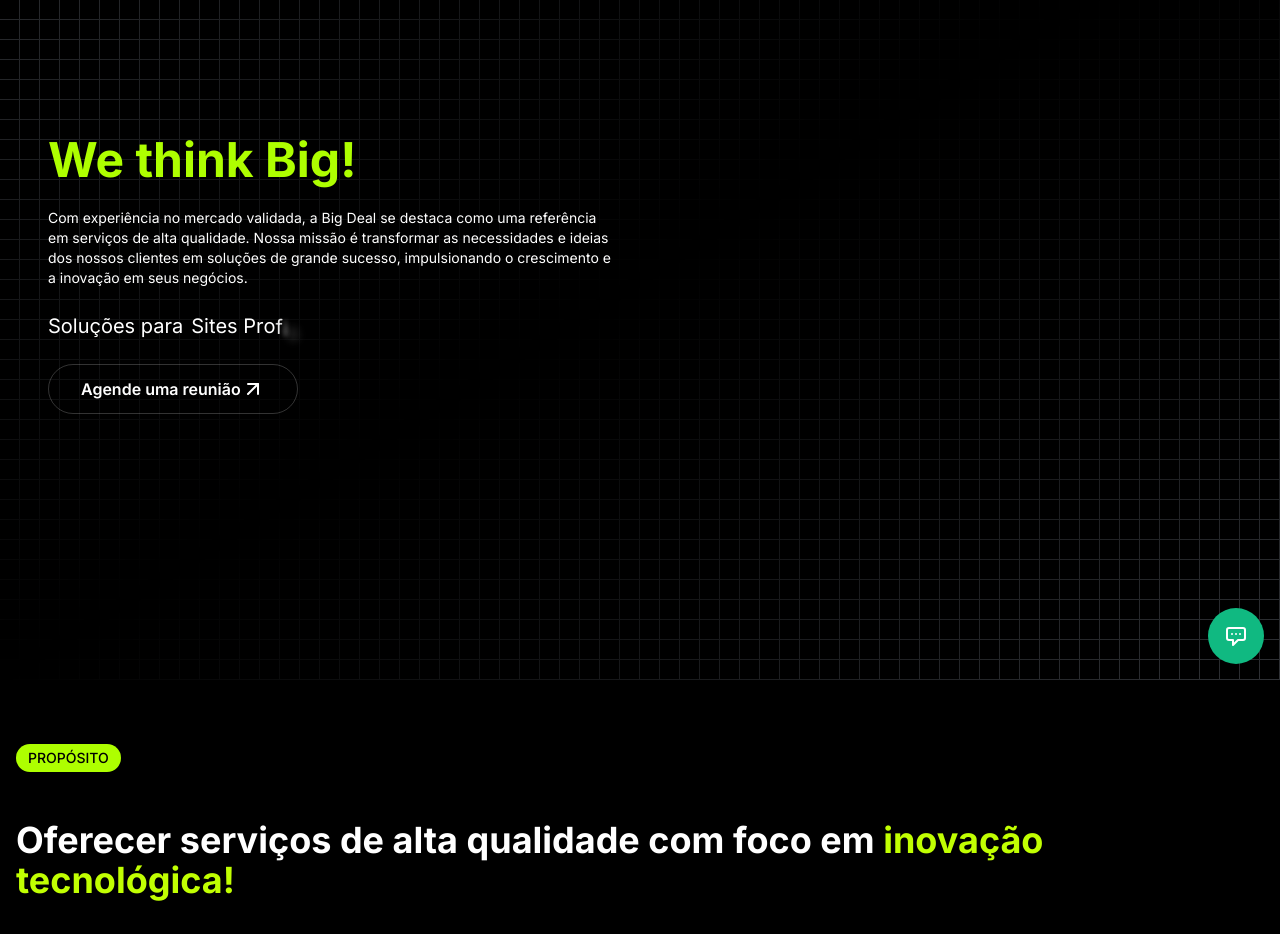
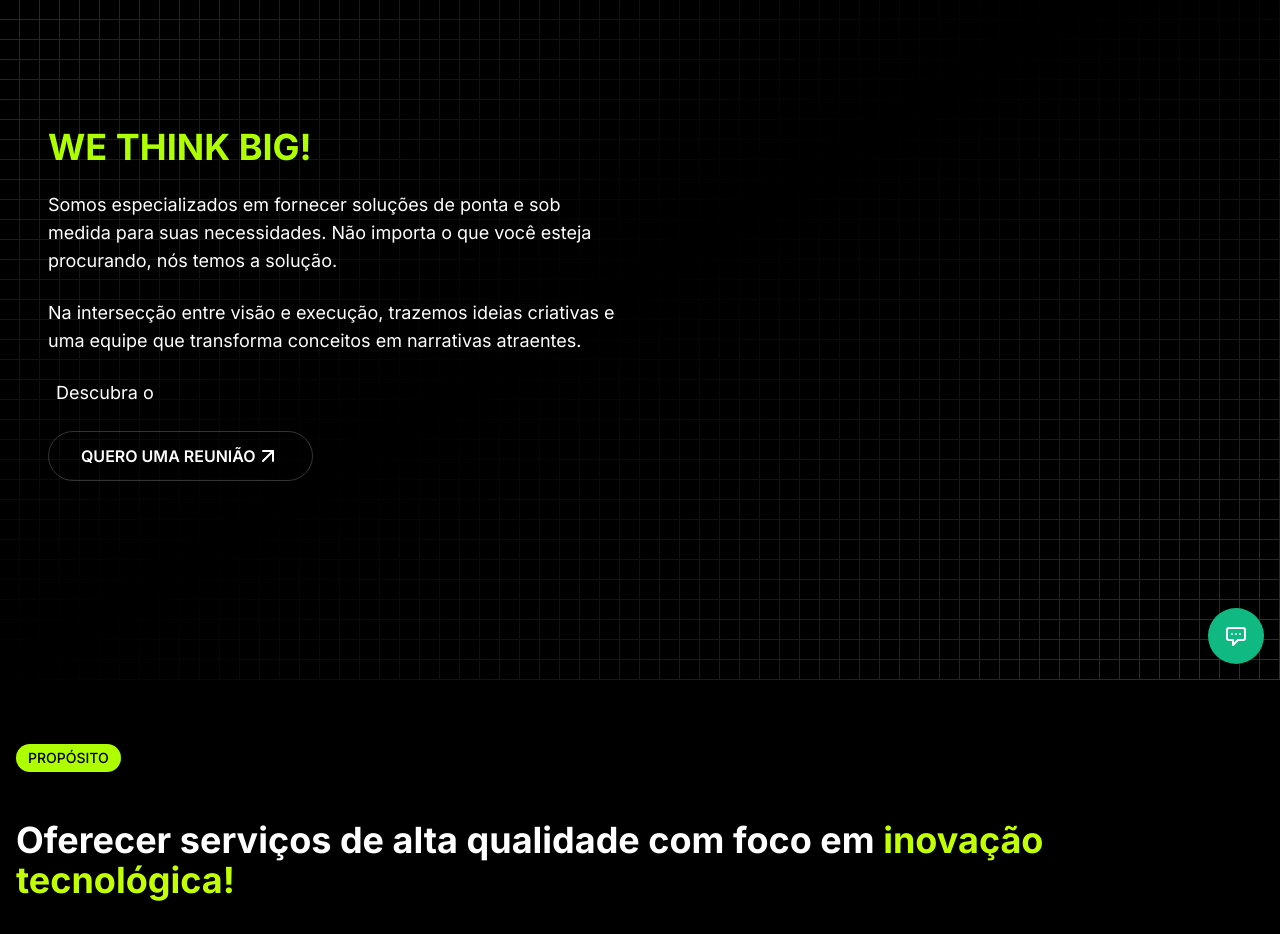
Before and after one commit to OtherPaulo/bigup-repo, a Next.js app: page /quem-somos in a window 1280 px wide. Shown: the part 120-1054 px from the top of the page. Built offline with nearby package versions, Linux system fonts and the light colour scheme.

Commit message:
att font-size

```diff
--- a/src/components/(QuemSomos)/propositoo/_components/proposito.tsx
+++ b/src/components/(QuemSomos)/propositoo/_components/proposito.tsx
@@ -9,12 +9,12 @@
         {/* Header Section */}
         <div className="mb-12">
         <div className="inline-block bg-[#AEFF00] text-black text-sm font-medium px-3 py-1 rounded-full mb-8">PROPÓSITO</div>
-        <h1 className="text-2xl font-bold leading-tight md:text-xl lg:text-4xl mt-4 mb-8">
+        <h1 className="text-2xl font-bold leading-tight md:text-4xl lg:text-4xl mt-4 mb-8">
             Oferecer serviços de alta qualidade com foco em {" "}
             <span className="text-[#C1FF02]">inovação tecnológica!</span>
           </h1>
-          <p className="text-sm text-gray-400">
-            Na interseção entre visão e execução, transformamos conceitos em soluções impactantes.
+          <p className="text-lg text-gray-400">
+          Na junção de visão e ação, transformamos ideias em soluções que realmente fazem a diferença.
           </p>
         </div>
         {/* Main Content Grid */}
@@ -22,7 +22,7 @@
           {/* Left Column - Support Card & Image */}
           <div className="space-y-6">
             <div className="bg-[#1A1A1A] p-6 rounded-2xl">
-              <h3 className="text-xl font-bold mb-4">Potencialize seu Negócio</h3>
+              <h3 className="text-lg font-bold mb-4">Potencialize seu Negócio</h3>
               <p className="text-gray-400 mb-4">Estamos sempre disponíveis para nossos clientes</p>
               <a href="https://api.whatsapp.com/send/?phone=5511953843871" target="_blank">
               <Button variant="ghost" className="group">
@@ -33,7 +33,7 @@
             </div>
             <div className="relative h-[400px] rounded-2xl overflow-hidden">
               <Image
-                src="/proposito.png?height=400&width=500"
+                src="/propositoo1.jpeg"
                 alt="Team collaboration"
                 fill
                 className="object-cover"
@@ -45,7 +45,7 @@
           <div className="space-y-6">
             <div className="relative h-[400px] rounded-2xl overflow-hidden">
               <Image
-                src="/proposito2.png?height=400&width=500"
+                src="/propositoo2.jpeg"
                 alt="Office environment"
                 fill
                 className="object-cover"
--- a/src/components/(QuemSomos)/qmain/_components/qmain.tsx
+++ b/src/components/(QuemSomos)/qmain/_components/qmain.tsx
@@ -5,11 +5,11 @@
 import { cn } from "@/lib/utils"
 
 export default function QMain() {
-    const words = ["Branding", "Social Media", "Loja Virtual", "Sites Profissionais"]
+        const words = ["Descubra o Que Nos Torna Únicos!", "Venha Conhecer Nossa Abordagem!", "Explore Nossa Missão e Visão!"]
 
         return (
             <div>
-            <section className="relative min-h-screen w-full bg-black px-4 py-12 text-white md:px-6 lg:px-8">
+                <section className="relative min-h-screen w-full bg-black px-4 py-12 text-white md:px-6 lg:px-8 flex items-center justify-center">
                     <GridPattern
                         width={20}
                         height={20}
@@ -30,49 +30,27 @@
                         <div className="grid gap-8 md:grid-cols-2 md:gap-12">
                             {/* Left content */}
                             <div className="space-y-6 z-10">
-                            <h1 className="text-2xl mt-40 font-bold text-[#AEFF00] leading-tight md:text-xl lg:text-5xl">
-                                We think Big!
+                                <h1 className="text-2xl font-bold text-[#AEFF00] leading-tight md:text-lg lg:text-4xl">
+                                    WE THINK BIG!
                                 </h1>
-                            <p className="text-sm text-white">
-                                Com experiência no mercado validada, a Big Deal se destaca como uma referência em serviços de alta qualidade. Nossa missão é transformar as necessidades e ideias dos nossos clientes em soluções de grande sucesso, impulsionando o crescimento e a inovação em seus negócios.
+                                <p className="text-lg text-white">
+                                Somos especializados em fornecer soluções de ponta e sob medida para suas necessidades. Não importa o que você esteja procurando, nós temos a solução.
                                 </p>
-                            <h2 className="text-lg md:text-lg lg:text-xl">
-                                Soluções para
-                                <FlipWords words={words} className="text-lg md:text-lg lg:text-xl" />
-                            </h2>
+                                <p className="text-lg text-white">
+                                Na intersecção entre visão e execução, trazemos ideias criativas e uma equipe que transforma conceitos em narrativas atraentes.
+                                </p>
+                                <FlipWords words={words} className="text-lg md:text-lg lg:text-lg" />
+
                                 <div className="flex flex-wrap gap-4">
-                                {/* <Link
-                                    href="https://api.whatsapp.com/send/?phone=5511953843871" target="_blank"
-                                    className="rounded-full flex bg-[#AEFF00] px-8 py-3 text-base font-semibold text-black transition-colors hover:bg-[#9EEF00]"
-                                >
-                                    Inicie seu projeto
-                                    <ArrowUpRight className="w-6 h-6 text-black" />
-                                </Link> */}
                                     <Link
                                         href="https://api.whatsapp.com/send/?phone=5511953843871" target="_blank"
                                         className="rounded-full flex border border-white/20 bg-transparent px-8 py-3 text-base font-semibold text-white transition-colors hover:bg-white/10"
                                     >
-                                    Agende uma reunião
+                                        QUERO UMA REUNIÃO
                                         <ArrowUpRight className="w-6 h-6 text-white" />
                                     </Link>
                                 </div>
                             </div>
-
-                        {/* Right content - Image grid */}
-                        {/* <div className="relative mt-8 md:mt-0">
-                            <div className="relative overflow-hidden">
-                                <img
-                                    src="/image-home.png"
-                                    alt="Team working"
-                                    width={300}
-                                    height={200}
-                                    className="h-auto w-full md:w-3/4 md:h-3/4 md:ml-28 object-cover"
-                                />
-                                <div className="absolute top-16 right-[4rem] lg:left-[30rem]">
-                                    <Rotate />
-                                </div>
-                            </div>
-                        </div> */}
                         </div>
                     </div>
                 </section>
--- a/src/components/(Servicos)/diferenciais/_components/diferenciais.tsx
+++ b/src/components/(Servicos)/diferenciais/_components/diferenciais.tsx
@@ -53,7 +53,7 @@
           <div className="mb-16">
           <div className="inline-block bg-[#AEFF00] text-black text-sm font-medium px-3 py-1 rounded-full mb-8">NOSSO DIFERENCIAL</div>
 
-            <h3 className="text-3xl md:text-4xl font-bold">
+            <h3 className="text-2xl md:text-4xl font-bold">
               Como potencializamos nossas entregas
             </h3>
           </div>
@@ -70,7 +70,7 @@
                   </div>
                 </div>
                 <div className="pt-8 text-center">
-                  <h4 className="text-xl font-semibold text-gray-900 mb-3">
+                  <h4 className="text-lg font-semibold text-gray-900 mb-3">
                     {differential.title}
                   </h4>
                   <p className="text-gray-600 leading-relaxed">
--- a/src/components/(Servicos)/jornada/_components/jornada.tsx
+++ b/src/components/(Servicos)/jornada/_components/jornada.tsx
@@ -14,23 +14,23 @@
             <div className="bg-primary-100 p-3 rounded-full">
               <Lightbulb className="w-6 h-6 text-primary-600" />
             </div>
-            <h3 className="text-lg font-semibold text-[#AEFF00]">Definir</h3>
+            <h3 className="text-2xl font-semibold text-[#AEFF00]">Definir</h3>
           </div>
-          <p className="text-white dark:text-neutral-200 text-xs md:text-sm font-normal mb-4">
+          <p className="text-white dark:text-neutral-200 text-lg md:text-lg font-normal mb-4">
             Através de um trabalho consultivo, ajudamos nossos clientes a definir as estratégias necessárias para executar seu projeto. Esta etapa é dividida em três categorias essenciais:
           </p>
           <div className="grid grid-cols-1 md:grid-cols-2 gap-4 mb-8">
             <div className="bg-white p-4 rounded-lg shadow-md">
-              <h4 className="font-semibold text-black mb-2">Estratégia</h4>
-              <p className="text-xs md:text-sm text-gray-600">Análise e definição da estratégia de mercado e de negócios.</p>
+              <h4 className="font-semibold text-lg text-black mb-2">Estratégia</h4>
+              <p className="text-lg md:text-lg text-gray-600">Análise e definição da estratégia de mercado e de negócios.</p>
             </div>
             <div className="bg-white p-4 rounded-lg shadow-md">
-              <h4 className="font-semibold text-black mb-2">Tecnologia</h4>
-              <p className="text-xs md:text-sm text-gray-600">Análise e definição da arquitetura e tecnologias necessárias.</p>
+              <h4 className="font-semibold text-lg text-black mb-2">Tecnologia</h4>
+              <p className="text-lg md:text-lg text-gray-600">Análise e definição da arquitetura e tecnologias necessárias.</p>
             </div>
             {/* <div className="bg-white p-4 rounded-lg shadow-md">
               <h4 className="font-semibold text-black mb-2">Gestão e Governança</h4>
-              <p className="text-xs md:text-sm text-gray-600">Elaboração do roteiro de execução e gestão eficiente do projeto.</p>
+              <p className="text-lg md:text-lg text-gray-600">Elaboração do roteiro de execução e gestão eficiente do projeto.</p>
             </div> */}
           </div>
         </div>
@@ -44,14 +44,14 @@
             <div className="bg-primary-100 p-3 rounded-full">
               <Code className="w-6 h-6 text-primary-600" />
             </div>
-            <h3 className="text-lg font-semibold text-[#AEFF00]">Desenvolver</h3>
+            <h3 className="text-2xl font-semibold text-[#AEFF00]">Desenvolver</h3>
           </div>
-          <p className="text-white dark:text-neutral-200 text-xs md:text-sm font-normal mb-8">
+          <p className="text-white dark:text-neutral-200 text-lg md:text-lg font-normal mb-8">
             Nesta etapa orientamos o cliente para a escolha do serviço que atenderá integralmente sua demanda, levando em consideração seus objetivos, prazos e orçamento:
           </p>
-          <div className="grid grid-cols-2 gap-4">
-            <Image
-              src="/placeholder.svg?height=240&width=360"
+          {/* <div className="grid grid-cols-2 gap-4">
+            <img
+              src="/medias.png?height=240&width=360"
               alt="Desenvolvimento de software"
               width={360}
               height={240}
@@ -64,25 +64,25 @@
               height={240}
               className="rounded-lg object-cover h-20 md:h-44 lg:h-60 w-full shadow-[0_0_24px_rgba(34,_42,_53,_0.06),_0_1px_1px_rgba(0,_0,_0,_0.05),_0_0_0_1px_rgba(34,_42,_53,_0.04),_0_0_4px_rgba(34,_42,_53,_0.08),_0_16px_68px_rgba(47,_48,_55,_0.05),_0_1px_0_rgba(255,_255,_255,_0.1)_inset]"
             />
-          </div>
+          </div> */}
         </div>
       ),
     },
     {
-      title: "Evolução",
+      title: "Evoluir",
       content: (
         <div>
           <div className="flex items-center gap-4 mb-4">
             <div className="bg-primary-100 p-3 rounded-full">
               <BarChart className="w-6 h-6 text-primary-600" />
             </div>
-            <h3 className="text-lg font-semibold text-[#AEFF00]">Evolução/otimização</h3>
+            <h3 className="text-2xl font-semibold text-[#AEFF00]">Evolução/otimização</h3>
           </div>
-          <p className="text-white dark:text-neutral-200 text-xs md:text-sm font-normal mb-4">
+          <p className="text-white dark:text-neutral-200 text-lg md:text-lg font-normal mb-4">
             Iniciamos com uma avaliação detalhada do projeto atual, identificando pontos fortes, áreas de melhoria e oportunidades de crescimento.
           </p>
           <div className="mb-8">
-            <div className="flex gap-2 items-center text-white dark:text-neutral-300 text-xs md:text-sm mb-2">
+            <div className="flex gap-2 items-center text-white dark:text-neutral-300 text-lg md:text-lg mb-2">
             {/* <Image
                 src="/check.svg"
                 alt="Check"
@@ -92,18 +92,18 @@
               />*/}
               Evolução/otimização
             </div>
-            <div className="flex gap-2 items-center text-white dark:text-neutral-300 text-xs md:text-sm mb-2">
+            <div className="flex gap-2 items-center text-white dark:text-neutral-300 text-lg md:text-lg mb-2">
            Sustentação
             </div>
-            <div className="flex gap-2 items-center text-white dark:text-neutral-300 text-xs md:text-sm mb-2">
+            <div className="flex gap-2 items-center text-white dark:text-neutral-300 text-lg md:text-lg mb-2">
 
               Análise de dados
             </div>
-            <div className="flex gap-2 items-center text-white dark:text-neutral-300 text-xs md:text-sm mb-2">
+            <div className="flex gap-2 items-center text-white dark:text-neutral-300 text-lg md:text-lg mb-2">
             Assessorias
             </div>
           </div>
-          <div className="grid grid-cols-2 gap-4">
+          {/* <div className="grid grid-cols-2 gap-4">
             <Image
               src="/placeholder.svg?height=240&width=360"
               alt="Evolução e otimização"
@@ -118,7 +118,7 @@
               height={240}
               className="rounded-lg object-cover h-20 md:h-44 lg:h-60 w-full shadow-[0_0_24px_rgba(34,_42,_53,_0.06),_0_1px_1px_rgba(0,_0,_0,_0.05),_0_0_0_1px_rgba(34,_42,_53,_0.04),_0_0_4px_rgba(34,_42,_53,_0.08),_0_16px_68px_rgba(47,_48,_55,_0.05),_0_1px_0_rgba(255,_255,_255,_0.1)_inset]"
             />
-          </div>
+          </div> */}
         </div>
       ),
     },
```
Lines whose indentation alone changed are shown as unchanged.
